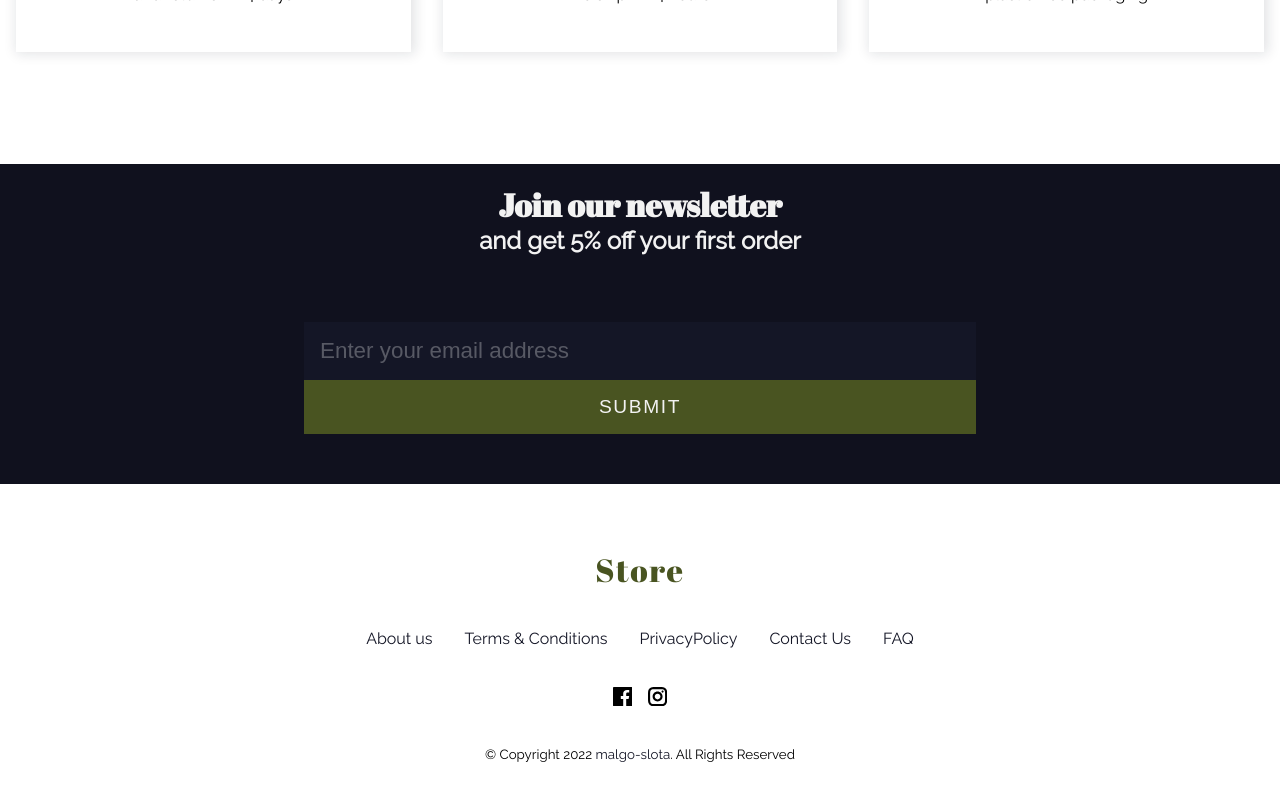
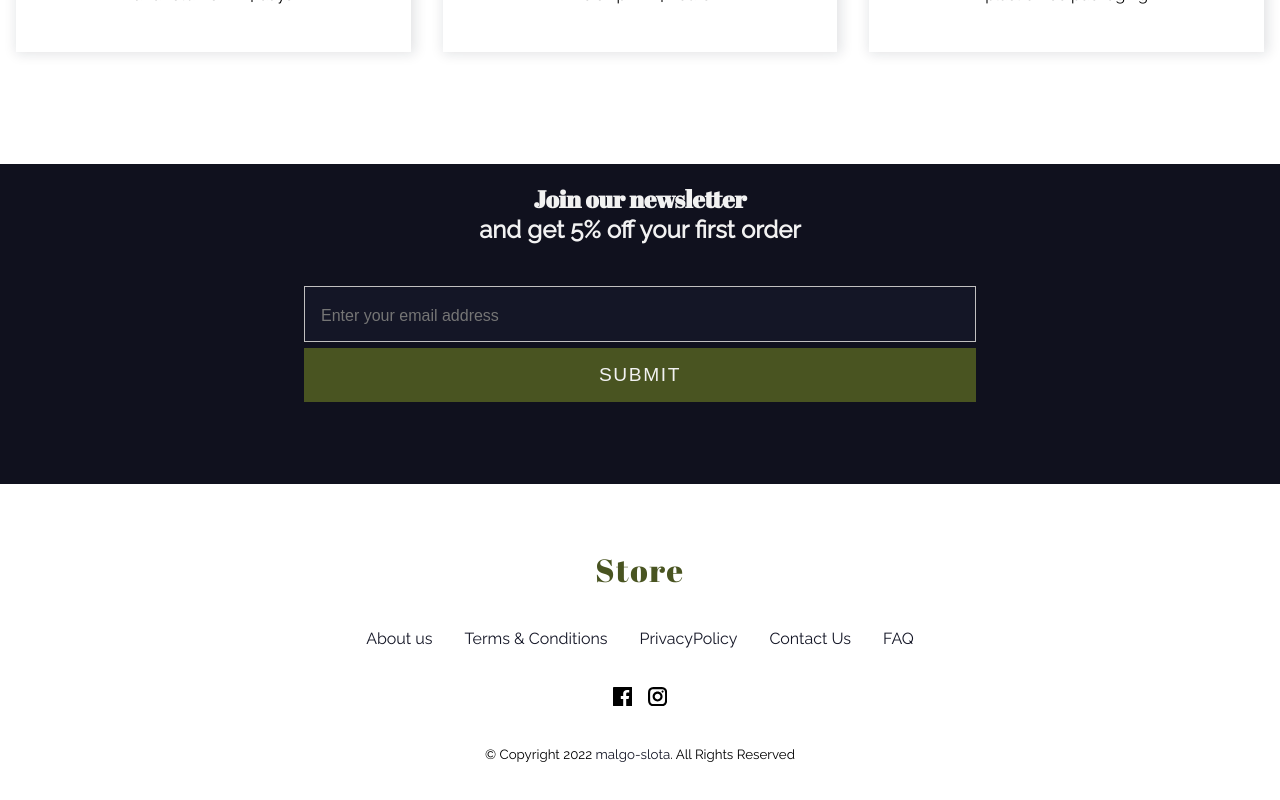
Before and after one commit to malgo-slota/e-commerce-app, a React (Create React App) app: page / in a window 1280 px wide. Shown: the part 1211-2011 px from the top of the page. Built offline with nearby package versions, Linux system fonts and the light colour scheme; no server answers.

Commit message:
email validation

```diff
--- a/src/components/Subscribe.jsx
+++ b/src/components/Subscribe.jsx
@@ -1,22 +1,33 @@
 import React from 'react';
 import styled from 'styled-components';
+import FormInput from './FormInput';
 
 function Subscribe () {
+
+    const handleSubmit = (e) => {
+        e.preventDefault();
+        alert("Your email has been added");
+    }
+
     return (
         <Wrapper>
             <Text>
                 <h1>Join our newsletter</h1>
                 <h2>and get 5% off your first order</h2>
             </Text>
-            <form>
-                <input aria-label="join our newsletter" type="email" placeholder='Enter your email address'></input>
-                <input type="submit" value="Submit"></input>
-        </form>
+            <form onSubmit={handleSubmit}>
+                <FormInput aria-label="join our newsletter"
+                        type="email"
+                        placeholder='Enter your email address'
+                        errorMessage="Invalid email adress"
+                    />
+                <button aria-label="submit">Submit</button>
+            </form>
         </Wrapper>
     );
 }
 
-const Wrapper = styled.div`
+const Wrapper = styled.section`
     background: rgb(16,17,30);
     margin-top: 6rem;
     height: 20rem;
@@ -24,20 +35,14 @@ const Wrapper = styled.div`
     form {
         display: flex;
         flex-direction: column;
-        padding: 3rem;
+        padding: 1rem 3rem;
         input[type="email"] {
             font-size: 1.4rem;
-            padding: 1rem;
-            border: none;
             outline: none;
             background: rgb(20,22,38);
             color: rgb(242, 242,242);
-            ::placeholder{
-                color: rgb(242,242,242);
-                opacity: 0.3;
-            }
         }
-        input[type="submit"] {
+        button {
             text-transform: uppercase;
             font-size: 1rem;
             padding: 1rem;
```
